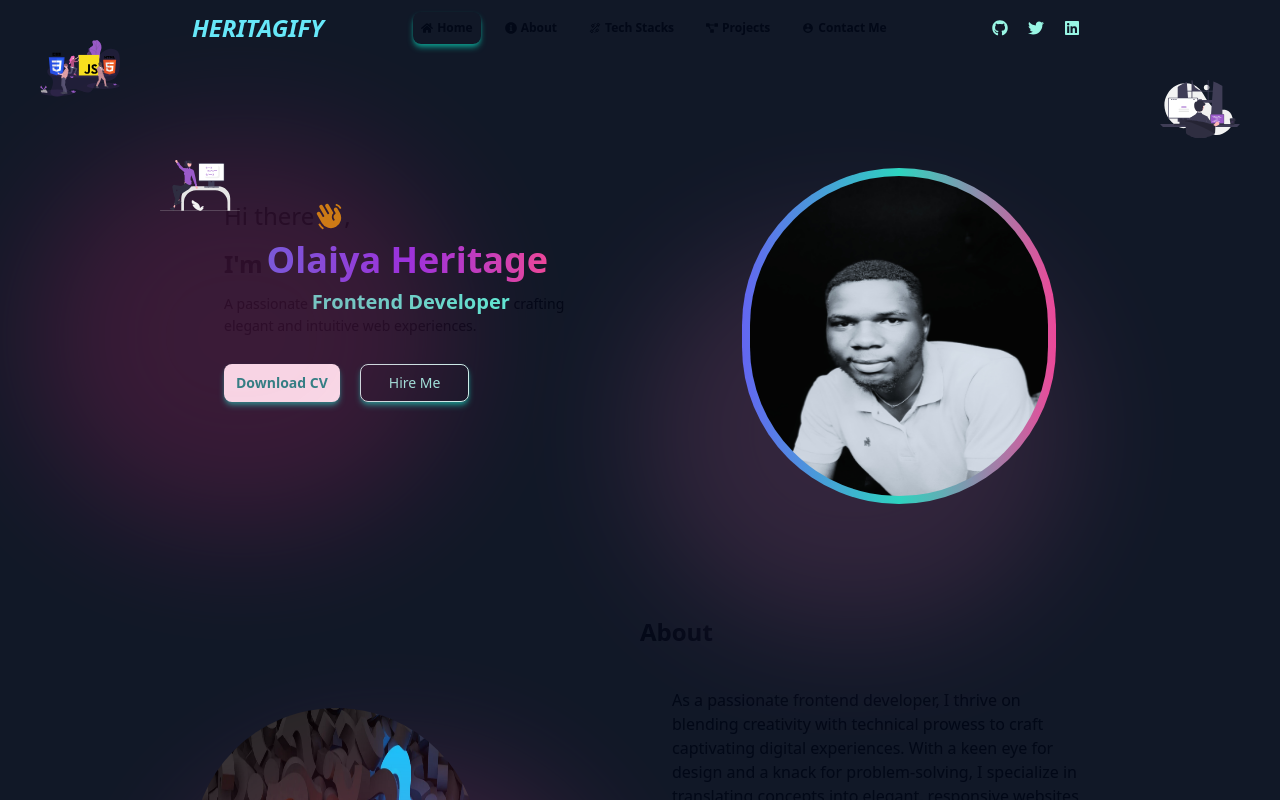
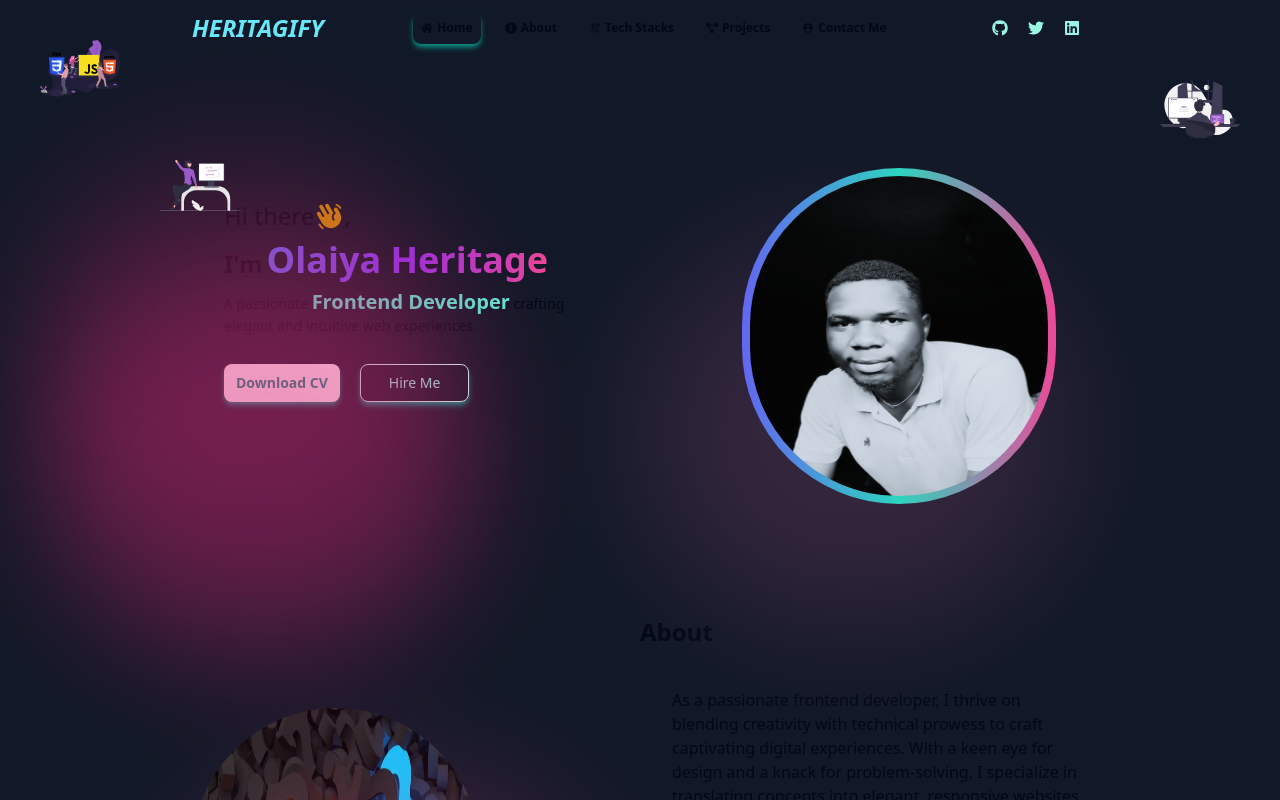
Before and after one commit to Heritagify/My-Portfolio, a Next.js app: page / in a window 1280 px wide. Shown: the top 800 px of the page. Built offline with nearby package versions, Linux system fonts and the light colour scheme.

Commit message:
modified my page

```diff
--- a/app/page.tsx
+++ b/app/page.tsx
@@ -24,10 +24,12 @@ export default function Page() {
   useAos();
 
     return (
-      <div className="dark backdrop-filter backdrop-blur-sm bg-gray-900">
+      <div className="dark backdrop-filter backdrop-blur-xl bg-gray-900">
         <div className="absolute bg-pink-500 h-96 w-1/3 rounded-full opacity-20 blur-3xl left-44 top-1/2" />
         <div className="absolute bg-pink-400 h-96 w-1/3 rounded-full opacity-15 blur-3xl left-1/2 top-60" />
         <div className="absolute bg-pink-600 h-96 w-1/3 rounded-full opacity-20 blur-3xl left-7 top-36" />
+        <div className="absolute bg-pink-600 h-96 w-1/3 rounded-full opacity-20 blur-3xl left-14 top-64" />
+        <div className="absolute bg-pink-600 h-96 w-1/3 rounded-full opacity-20 blur-3xl left-10 top-72" />
       <div className="">
       {/* // <div className="relative min-h-screen bg-gradient-to-r from-emerald-400 from-20% via-sky-500 via-30% to-emerald-500 to-90%">
       // <div className="absolute inset-0 bg-black bg-opacity-75 backdrop-blur-sm"></div>
```
Also changed, not shown: public/22908886_6736637.svg (added).
